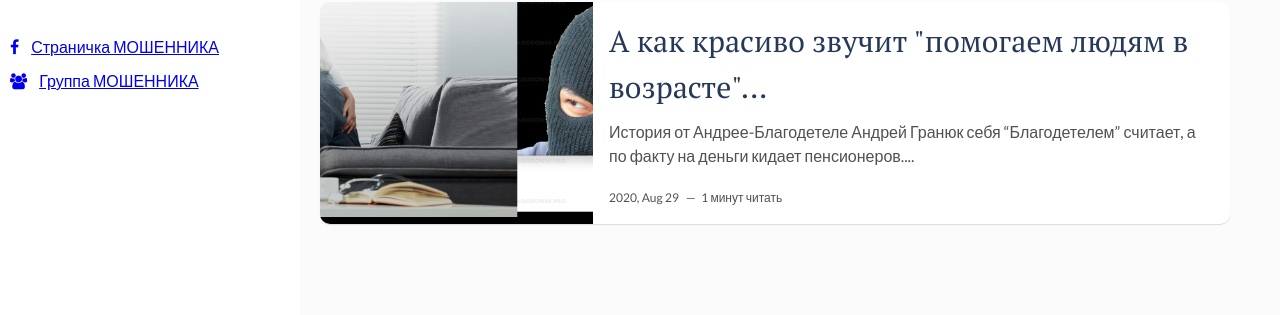
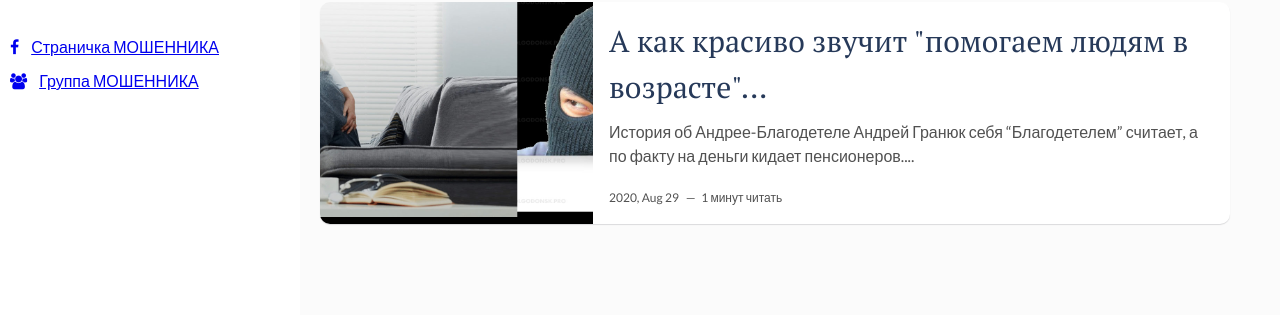
Before and after one commit to ck-gran/ck-gran.github.io, a Jekyll site: the page built from index.html, in a window 1280 px wide. Shown: the part 418-733 px from the top of the page. Built offline with Jekyll 4.4.1, drawn with Linux system fonts in a browser that asks for light colours; the list of posts is cut into pages by our own code.

Commit message:
spelling

```diff
--- a/_posts/2020-08-30-help-pensioners.markdown
+++ b/_posts/2020-08-30-help-pensioners.markdown
@@ -7,7 +7,7 @@ img: help-pensioner.jpg # Add image post (optional)
 tags: [] # add tag
 ---
 
-### История от Андрее-Благодетеле ###
+### История об Андрее-Благодетеле ###
 Андрей Гранюк себя "Благодетелем" считает, а по факту на деньги кидает пенсионеров. <br><br>
 
 ![Гранюк Андрей Ворует Деньги](/assets/img/blagodetel.png)<br>
```
